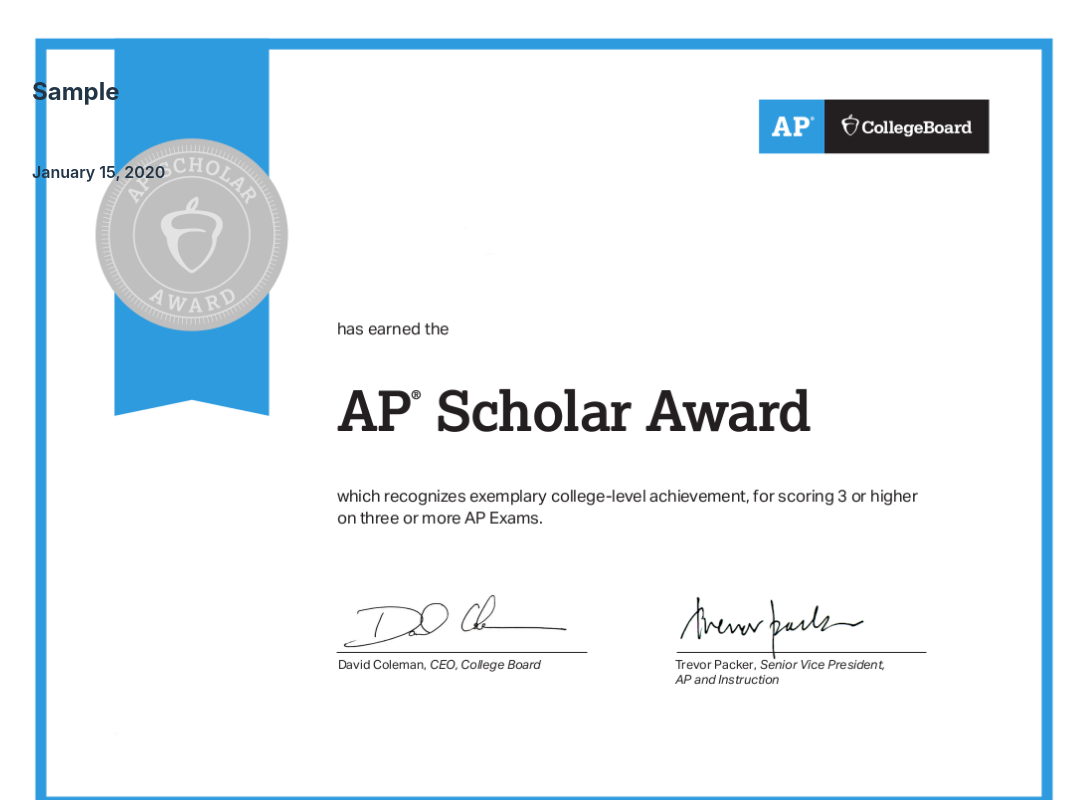
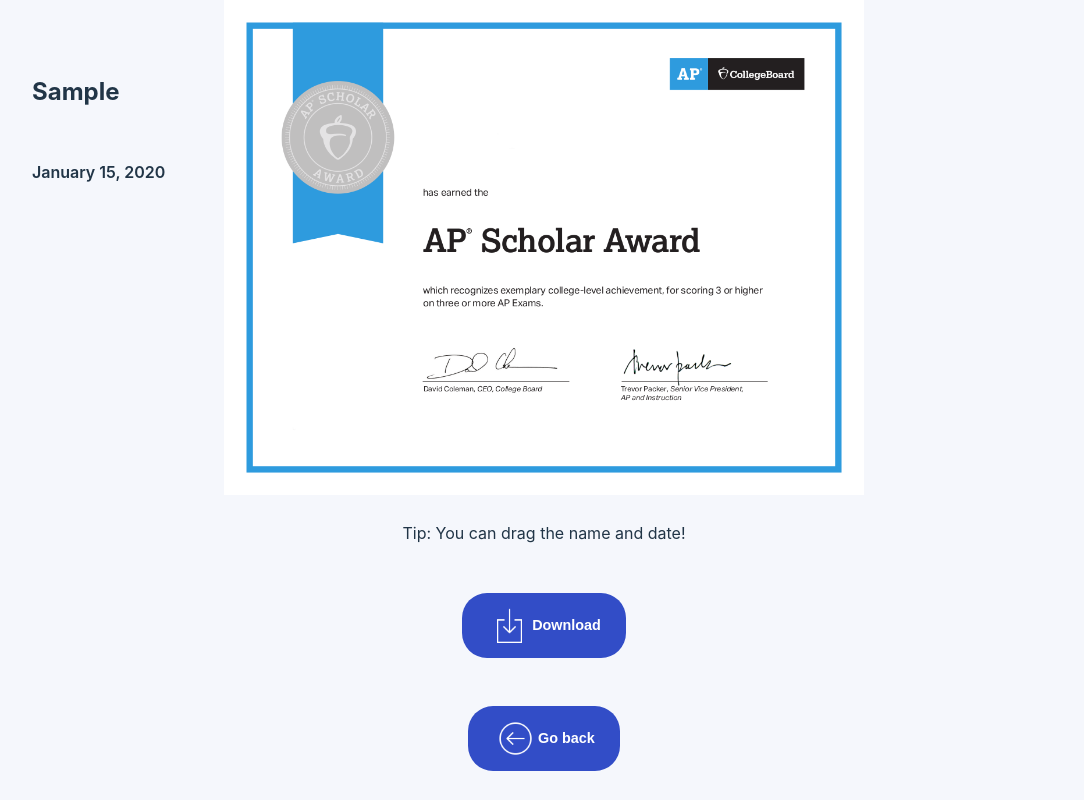
Before and after one commit to EdwardX29/ap-award-clone, a React (Vite) app: page / in a window 1280 px wide. Both pictures are taken after typing "Sample", "2020-01-15" into the empty fields and a click on the input "Next". Shown: the top 800 px of the page, without its empty margins (96-1180 px from the left). Built offline with nearby package versions, Linux system fonts and the light colour scheme.

Commit message:
re-add width/height from name&date

```diff
--- a/src/components/Award.css
+++ b/src/components/Award.css
@@ -15,7 +15,7 @@
 }
 
 .awardImage {
-    width:90%;
+    width:50vw;
     /* max-width: 733.33px; */
     max-width:1100px;
     height:auto;
```
Also changed, not shown: 5 other files (tests, documents, lock files or other folders).
